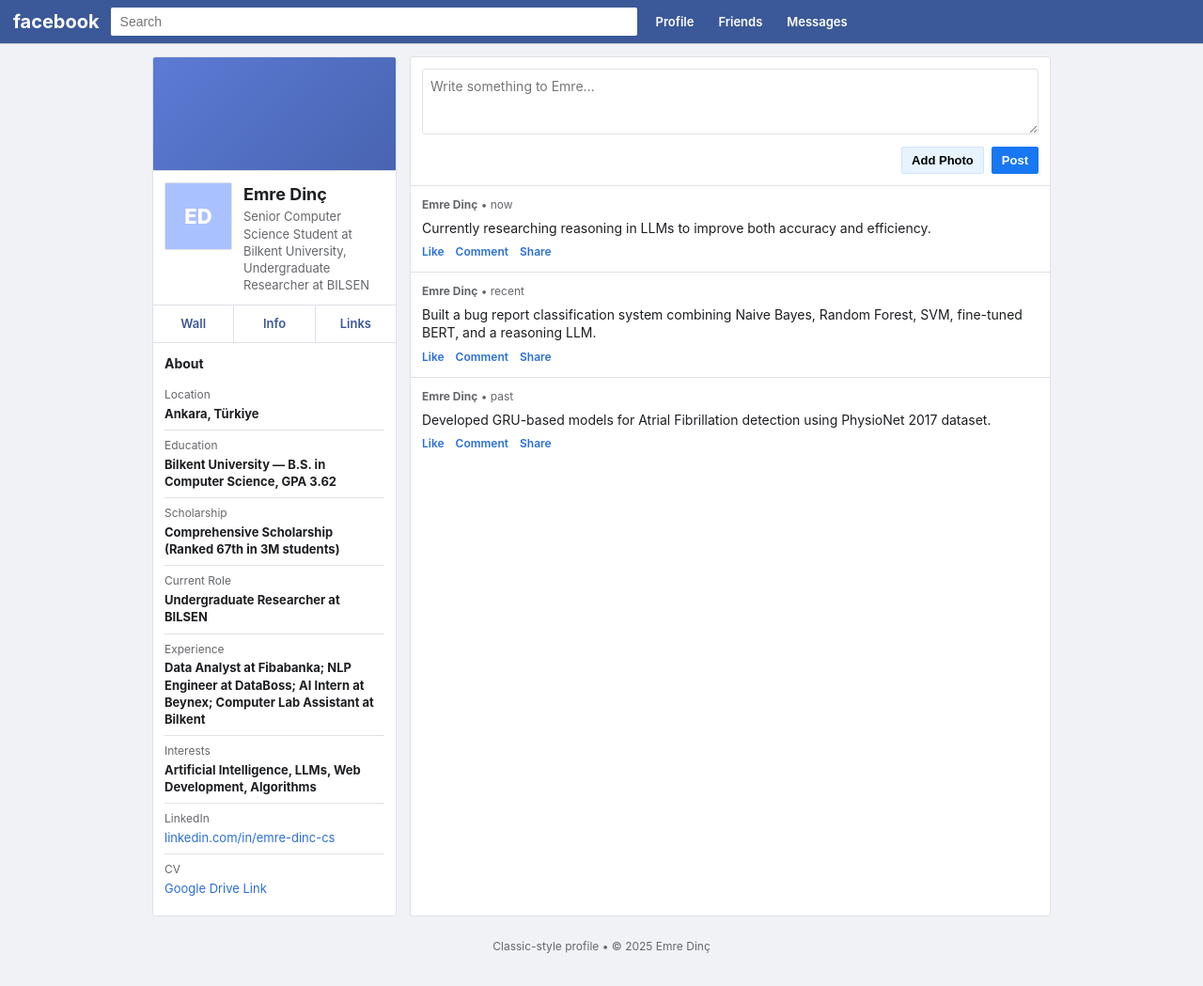
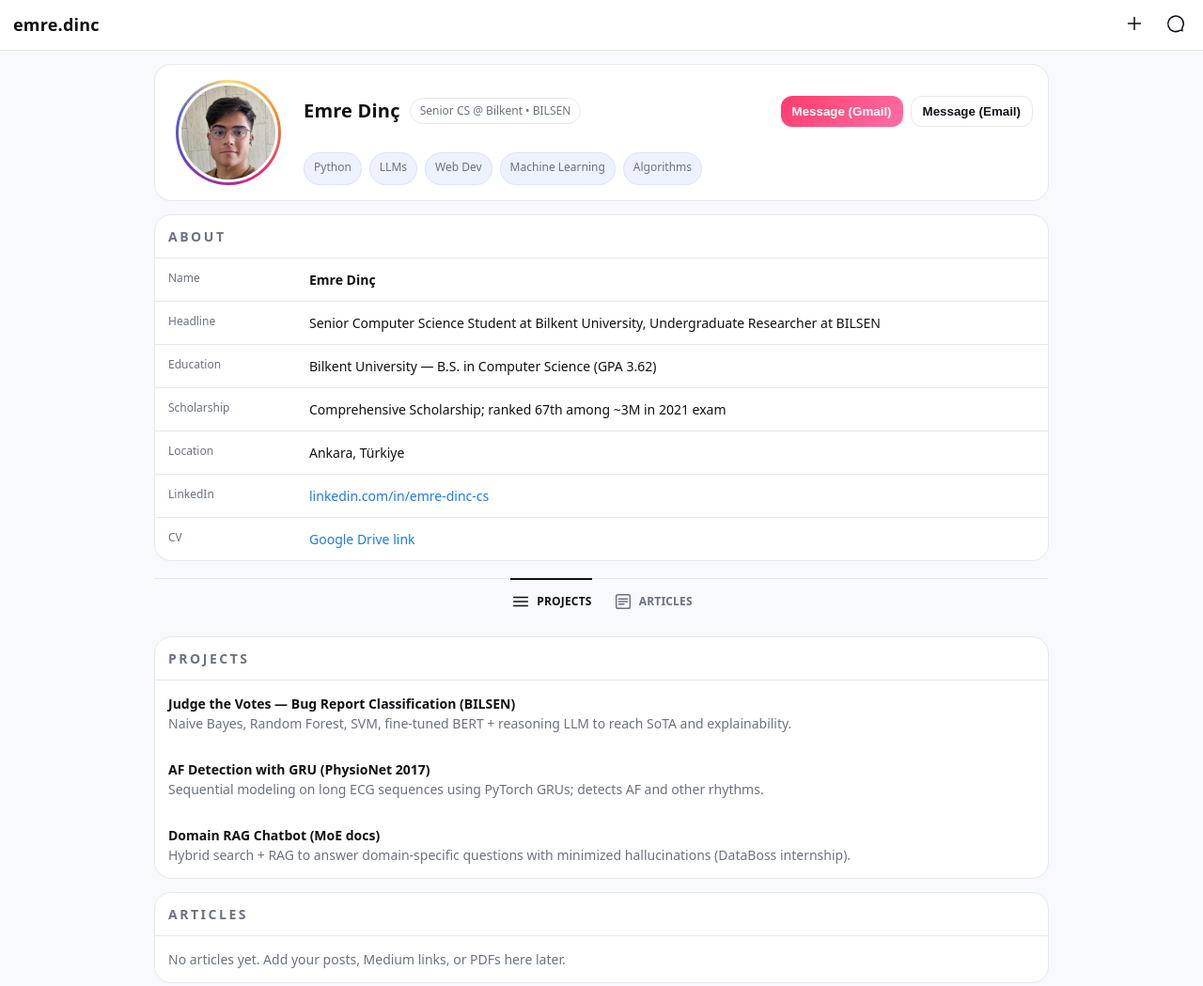
Before and after one commit to EmreDinc10/emredinc10.github.io, a plain HTML site: page index.html in a window 1280 px wide. Shown: the whole page at 94% size. Drawn offline with Linux system fonts and the light colour scheme.

Commit message:
Implement code changes to enhance functionality and improve performance

```diff
--- a/index.html
+++ b/index.html
@@ -2,172 +2,257 @@
 <html lang="en">
 <head>
 <meta charset="utf-8" />
-  <meta name="viewport" content="width=device-width, initial-scale=1" />
-  <title>Emre Dinç — Profile</title>
+<meta name="viewport" content="width=device-width,initial-scale=1" />
+<title>Emre Dinç</title>
+<meta name="color-scheme" content="light dark" />
 <style>
+  /* ====== Theme (Instagram-inspired, more vibrant) ====== */
   :root{
-      --fb-blue:#3b5998;
-      --fb-blue-dark:#2d4373;
-      --fb-link:#2a6edb;
-      --border:#dfe1e6;
-      --text:#1c1e21;
-      --muted:#65676b;
-      --bg:#f0f2f5;
-      --card:#fff;
-      --btn:#e7f3ff;
-      --btn-border:#cfe3ff;
+    --bg: #f8f8ff;
+    --card: #ffffff;
+    --text: #0f1115;
+    --muted:#6b7280;
+    --border:#e6e8ee;
+    --ring1:#feda77; /* richer gradient ring */
+    --ring2:#f58529;
+    --ring3:#dd2a7b;
+    --ring4:#8134af;
+    --ring5:#515bd4;
+    --accent:#ff3b6a;  /* primary accent for actions */
+    --accent-2:#1f7aec; /* secondary accent for buttons/links */
+    --chip:#eef2ff;
+    --chip-border:#dbe1ff;
   }
+  @media (prefers-color-scheme: dark){
+    :root{
+      --bg:#0a0b0e; --card:#101214; --text:#e7e9ee;
+      --muted:#a1a1aa; --border:#1c1f26; --chip:#131826; --chip-border:#1f2940;
+    }
+  }
+
+  /* ====== Base ====== */
   *{box-sizing:border-box}
+  html,body{height:100%}
   body{
     margin:0;
-      font:14px/1.4 -apple-system,BlinkMacSystemFont,"Segoe UI",Roboto,Helvetica,Arial,sans-serif;
-      background:var(--bg);
-      color:var(--text);
+    /* Rounded/system font to better match Instagram’s feel */
+    font:14px/1.5 ui-rounded, system-ui, -apple-system, "Segoe UI", Roboto, Helvetica, Arial, sans-serif;
+    background:var(--bg); color:var(--text);
+    -webkit-font-smoothing:antialiased; -moz-osx-font-smoothing:grayscale;
   }
-    .topbar{
-      position:sticky; top:0; z-index:100;
-      background:var(--fb-blue);
-      color:#fff;
-      display:flex; align-items:center; gap:12px;
-      padding:8px 14px;
-      box-shadow:0 1px 0 rgba(0,0,0,.15);
+  a{color:var(--accent-2); text-decoration:none}
+  img{display:block; max-width:100%}
+
+  /* ====== Top bar ====== */
+  .top{
+    position:sticky; top:0; z-index:50;
+    background:var(--card); border-bottom:1px solid var(--border);
+    display:flex; align-items:center; justify-content:space-between;
+    padding:10px 14px;
   }
-    .logo{font-weight:700;font-size:20px;text-transform:lowercase;}
-    .search{flex:1;display:flex;align-items:center;gap:8px;max-width:560px;background:#fff;color:#111;border-radius:2px;padding:6px 8px;}
-    .search input{border:0;outline:0;flex:1;font-size:14px;background:transparent;}
-    .top-actions{display:flex;gap:10px;align-items:center;}
-    .top-actions a{color:#fff;text-decoration:none;font-weight:600;font-size:13px;padding:6px 8px;border-radius:2px;}
-    .top-actions a:hover{background:var(--fb-blue-dark);}
-    .container{max-width:980px;margin:14px auto;padding:0 12px;display:grid;grid-template-columns:260px 1fr;gap:14px;}
-    .card{background:var(--card);border:1px solid var(--border);border-radius:3px;overflow:hidden;}
-    .profile-card .cover{height:120px;background:linear-gradient(135deg,#5b7bd5,#4864b1);}
-    .profile-info{display:flex;gap:12px;padding:12px;border-top:1px solid var(--border);}
-    .avatar{width:72px;height:72px;border-radius:2px;background:#aac1ff;border:1px solid var(--border);flex:0 0 72px;display:flex;align-items:center;justify-content:center;color:#fff;font-weight:800;font-size:22px;}
-    .name{font-size:18px;font-weight:700;margin:0}
-    .subtitle{color:var(--muted);margin:2px 0 0;font-size:13px}
-    .menu{border-top:1px solid var(--border);display:flex;}
-    .menu a{flex:1;text-align:center;padding:10px 8px;text-decoration:none;color:var(--fb-blue);font-weight:600;font-size:13px;border-right:1px solid var(--border);}
-    .menu a:last-child{border-right:0}
-    .menu a:hover{background:#f6f7f9}
-    .about{padding:12px;border-top:1px solid var(--border)}
-    .about h3{margin:0 0 8px;font-size:14px}
-    .about ul{list-style:none;margin:0;padding:0}
-    .about li{padding:8px 0;border-top:1px solid var(--border);font-size:13px}
-    .about li:first-child{border-top:0}
-    .about .label{color:var(--muted);display:block;font-size:12px;margin-bottom:2px}
-    .about a{color:var(--fb-link);text-decoration:none}
-    .about a:hover{text-decoration:underline}
-    .composer{padding:12px}
-    .composer textarea{width:100%;min-height:70px;resize:vertical;border:1px solid var(--border);border-radius:3px;padding:8px;font:inherit;background:#fff;}
-    .composer .actions{display:flex;justify-content:flex-end;gap:8px;margin-top:8px;}
-    .btn{border:1px solid var(--btn-border);background:var(--btn);padding:6px 10px;border-radius:2px;font-weight:600;font-size:13px;cursor:pointer;}
-    .btn.primary{background:#1877f2;border-color:#1877f2;color:#fff}
-    .post{padding:12px;border-top:1px solid var(--border);}
-    .post .meta{color:var(--muted);font-size:12px;margin-bottom:6px}
-    .post .content{font-size:14px}
-    .post .actions{margin-top:8px;display:flex;gap:12px}
-    .post .link{color:var(--fb-link);text-decoration:none;font-weight:600;font-size:12px}
-    .post .link:hover{text-decoration:underline}
-    footer{max-width:980px;margin:24px auto 40px;padding:0 12px;color:var(--muted);font-size:12px;text-align:center;}
-    @media (max-width:800px){.container{grid-template-columns:1fr}}
+  .brand{font-weight:800; font-size:18px; letter-spacing:.2px}
+  .top .actions{display:flex; gap:14px}
+  .icon-btn{background:transparent; border:0; padding:4px; cursor:pointer; color:var(--text)}
+  .icon{width:22px; height:22px; display:inline-block}
+
+  /* ====== Layout ====== */
+  .wrap{max-width:980px; margin:0 auto; padding:14px}
+  .stack{display:grid; gap:14px}
+
+  /* ====== Profile header ====== */
+  .profile{
+    background:var(--card); border:1px solid var(--border); border-radius:18px;
+    padding:16px; display:grid; grid-template-columns:124px 1fr; gap:18px;
+  }
+  .avatar-wrap{
+    place-self:center;
+    width:112px; height:112px; border-radius:50%;
+    background:
+      conic-gradient(var(--ring1),var(--ring2),var(--ring3),var(--ring4),var(--ring5),var(--ring1));
+    padding:3px;
+  }
+  .avatar{
+    border-radius:50%; width:100%; height:100%; object-fit:cover;
+    background:linear-gradient(180deg,#e5e7eb,#c7cbd3);
+    border:3px solid var(--card);
+  }
+  .profile-main{display:grid; gap:10px}
+  .row{display:flex; align-items:center; gap:10px; flex-wrap:wrap}
+  .name{font-weight:900; font-size:20px; letter-spacing:.2px}
+  .badge{font-size:12px; color:var(--muted); border:1px solid var(--border); padding:4px 10px; border-radius:999px}
+  .cta{margin-left:auto; display:flex; gap:8px}
+  .btn{
+    border:1px solid var(--border); background:var(--card);
+    padding:8px 12px; border-radius:12px; font-weight:700; cursor:pointer; color:var(--text)
+  }
+  .btn.primary{
+    background:linear-gradient(135deg,var(--accent),#ff6ea8);
+    color:#fff; border:0;
+  }
+  .chips{display:flex; gap:8px; flex-wrap:wrap}
+  .chip{background:var(--chip); border:1px solid var(--chip-border); padding:6px 10px; border-radius:999px; font-size:12px; color:var(--muted)}
+
+  /* ====== About (Facebook-like list) ====== */
+  .card{background:var(--card); border:1px solid var(--border); border-radius:18px; overflow:hidden}
+  .card h2{font-size:14px; text-transform:uppercase; letter-spacing:.18em; color:var(--muted); padding:12px 14px; margin:0; border-bottom:1px solid var(--border)}
+  .list{list-style:none; margin:0; padding:0}
+  .list li{display:grid; grid-template-columns:140px 1fr; gap:10px; padding:12px 14px; border-top:1px solid var(--border)}
+  .list li:first-child{border-top:0}
+  .label{color:var(--muted); font-size:12px}
+  .value b{font-weight:800}
+
+  /* ====== Tabs ====== */
+  .tabs{
+    display:flex; gap:22px; justify-content:center;
+    margin-top:4px; border-top:1px solid var(--border);
+  }
+  .tab{
+    display:flex; align-items:center; gap:6px; padding:12px 0;
+    color:var(--muted); font-weight:800; text-transform:uppercase; letter-spacing:.2px; font-size:12px
+  }
+  .tab.active{color:var(--text); border-top:2px solid var(--text); margin-top:-1px}
+
+  /* ====== Grids ====== */
+  .grid{display:grid; grid-template-columns:repeat(3,1fr); gap:8px; padding:12px}
+  .tile{
+    background:linear-gradient(180deg,#eceff6,#d8ddea);
+    aspect-ratio:1/1; border-radius:12px; overflow:hidden; border:1px solid var(--border);
+    position:relative;
+  }
+  .tile img{width:100%; height:100%; object-fit:cover}
+
+  /* ====== Cards ====== */
+  .item{padding:14px}
+  .item b{font-weight:900}
+  .muted{color:var(--muted)}
+
+  /* ====== Bottom bar ====== */
+  .bottom{
+    position:sticky; bottom:0; z-index:40;
+    background:var(--card); border-top:1px solid var(--border);
+    display:flex; justify-content:space-around; padding:8px 8px env(safe-area-inset-bottom, 0);
+  }
+
+  /* ====== Responsive ====== */
+  @media (max-width:860px){ .profile{grid-template-columns:100px 1fr} }
+  @media (max-width:640px){
+    .wrap{padding:10px}
+    .grid{gap:6px}
+    .list li{grid-template-columns:120px 1fr}
+  }
 </style>
 </head>
 <body>
-  <div class="topbar">
-    <div class="logo">facebook</div>
-    <div class="search"><input type="search" placeholder="Search"></div>
-    <div class="top-actions">
-      <a href="#profile">Profile</a>
-      <a href="#friends">Friends</a>
-      <a href="#messages">Messages</a>
+  <!-- Top -->
+  <header class="top">
+    <div class="brand">emre.dinc</div>
+    <div class="actions">
+      <button class="icon-btn" aria-label="Create">
+        <svg class="icon" viewBox="0 0 24 24" fill="none"><path d="M12 5v14M5 12h14" stroke="currentColor" stroke-width="1.7" stroke-linecap="round"/></svg>
+      </button>
+      <button class="icon-btn" aria-label="Messages" id="msgTop">
+        <svg class="icon" viewBox="0 0 24 24" fill="none"><path d="M21 12a8.96 8.96 0 0 1-1.3 4.7c-.3.5-.5 1.1-.4 1.7l.3 1.9-1.9-.3c-.6-.1-1.2.1-1.7.4A9 9 0 1 1 21 12Z" stroke="currentColor" stroke-width="1.7" stroke-linecap="round"/></svg>
+      </button>
+    </div>
+  </header>
+
+  <main class="wrap stack">
+    <!-- Profile header -->
+    <section class="profile" aria-labelledby="name">
+      <div class="avatar-wrap">
+        <img class="avatar" src="profile-2.jpeg" alt="Profile picture of Emre Dinç" />
+      </div>
+      <div class="profile-main">
+        <div class="row">
+          <h1 id="name" class="name">Emre Dinç</h1>
+          <span class="badge">Senior CS @ Bilkent • BILSEN</span>
+          <div class="cta">
+            <!-- Message buttons -->
+            <button class="btn primary" id="gmailBtn">Message (Gmail)</button>
+            <button class="btn" id="mailtoBtn">Message (Email)</button>
           </div>
         </div>
-
-  <div class="container" id="profile">
-    <aside class="card profile-card">
-      <div class="cover"></div>
-      <div class="profile-info">
-        <div class="avatar">ED</div>
-        <div>
-          <h1 class="name">Emre Dinç</h1>
-          <p class="subtitle">Senior Computer Science Student at Bilkent University, Undergraduate Researcher at BILSEN</p>
+        <div class="chips">
+          <span class="chip">Python</span>
+          <span class="chip">LLMs</span>
+          <span class="chip">Web Dev</span>
+          <span class="chip">Machine Learning</span>
+          <span class="chip">Algorithms</span>
         </div>
       </div>
-      <nav class="menu">
-        <a href="#wall">Wall</a>
-        <a href="#info">Info</a>
-        <a href="#links">Links</a>
+    </section>
+
+    <!-- About (Facebook-like list; includes CV link) -->
+    <section class="card" aria-label="About">
+      <h2>About</h2>
+      <ul class="list">
+        <li><span class="label">Name</span><span class="value"><b>Emre Dinç</b></span></li>
+        <li><span class="label">Headline</span><span class="value">Senior Computer Science Student at Bilkent University, Undergraduate Researcher at BILSEN</span></li>
+        <li><span class="label">Education</span><span class="value">Bilkent University — B.S. in Computer Science (GPA 3.62)</span></li>
+        <li><span class="label">Scholarship</span><span class="value">Comprehensive Scholarship; ranked 67th among ~3M in 2021 exam</span></li>
+        <li><span class="label">Location</span><span class="value">Ankara, Türkiye</span></li>
+        <li><span class="label">LinkedIn</span><span class="value"><a href="https://www.linkedin.com/in/emre-dinc-cs/" target="_blank" rel="noopener">linkedin.com/in/emre-dinc-cs</a></span></li>
+        <li><span class="label">CV</span><span class="value"><a href="https://drive.google.com/file/d/13lbHEC_2ZLdad26lHHuXImvs6xGY5ktS/view" target="_blank" rel="noopener">Google Drive link</a></span></li>
+      </ul>
+    </section>
+
+    <!-- Tabs (Projects / Articles) -->
+    <nav class="tabs" aria-label="Sections">
+      <a class="tab active" href="#projects">
+        <svg class="icon" viewBox="0 0 24 24" fill="none"><path d="M4 7h16M4 12h16M4 17h16" stroke="currentColor" stroke-width="1.7" stroke-linecap="round"/></svg>
+        Projects
+      </a>
+      <a class="tab" href="#articles">
+        <svg class="icon" viewBox="0 0 24 24" fill="none"><rect x="4" y="4" width="16" height="16" rx="2" stroke="currentColor" stroke-width="1.6"/><path d="M7 9h10M7 12h10M7 15h6" stroke="currentColor" stroke-width="1.6" stroke-linecap="round"/></svg>
+        Articles
+      </a>
     </nav>
-      <div class="about" id="info">
-        <h3>About</h3>
-        <ul>
-          <li><span class="label">Location</span><strong>Ankara, Türkiye</strong></li>
-          <li><span class="label">Education</span><strong>Bilkent University — B.S. in Computer Science, GPA 3.62</strong></li>
-          <li><span class="label">Scholarship</span><strong>Comprehensive Scholarship (Ranked 67th in 3M students)</strong></li>
-          <li><span class="label">Current Role</span><strong>Undergraduate Researcher at BILSEN</strong></li>
-          <li><span class="label">Experience</span>
-            <strong>Data Analyst at Fibabanka; NLP Engineer at DataBoss; AI Intern at Beynex; Computer Lab Assistant at Bilkent</strong>
-          </li>
-          <li><span class="label">Interests</span><strong>Artificial Intelligence, LLMs, Web Development, Algorithms</strong></li>
-          <li><span class="label">LinkedIn</span><a href="https://www.linkedin.com/in/emre-dinc-cs/" target="_blank">linkedin.com/in/emre-dinc-cs</a></li>
-          <li><span class="label">CV</span><a href="https://drive.google.com/file/d/13lbHEC_2ZLdad26lHHuXImvs6xGY5ktS/view" target="_blank">Google Drive Link</a></li>
-        </ul>
-      </div>
-    </aside>
 
-    <main class="card" id="wall">
-      <div class="composer">
-        <textarea placeholder="Write something to Emre..."></textarea>
-        <div class="actions">
-          <button class="btn">Add Photo</button>
-          <button class="btn primary">Post</button>
+    <!-- Projects List -->
+    <section id="projects" class="card" aria-label="Projects">
+    <h2>Projects</h2>
+    <div class="item">
+        <b>Judge the Votes — Bug Report Classification (BILSEN)</b>
+        <div class="muted">
+        Naive Bayes, Random Forest, SVM, fine-tuned BERT + reasoning LLM to reach SoTA and explainability.
         </div>
     </div>
-
-      <div class="post">
-        <div class="meta"><strong>Emre Dinç</strong> • now</div>
-        <div class="content">
-          Currently researching reasoning in LLMs to improve both accuracy and efficiency.
-        </div>
-        <div class="actions">
-          <a href="#" class="link">Like</a>
-          <a href="#" class="link">Comment</a>
-          <a href="#" class="link">Share</a>
+    <div class="item">
+        <b>AF Detection with GRU (PhysioNet 2017)</b>
+        <div class="muted">
+        Sequential modeling on long ECG sequences using PyTorch GRUs; detects AF and other rhythms.
         </div>
     </div>
-
-      <div class="post">
-        <div class="meta"><strong>Emre Dinç</strong> • recent</div>
-        <div class="content">
-          Built a bug report classification system combining Naive Bayes, Random Forest, SVM, fine-tuned BERT, and a reasoning LLM.
-        </div>
-        <div class="actions">
-          <a href="#" class="link">Like</a>
-          <a href="#" class="link">Comment</a>
-          <a href="#" class="link">Share</a>
+    <div class="item">
+        <b>Domain RAG Chatbot (MoE docs)</b>
+        <div class="muted">
+        Hybrid search + RAG to answer domain-specific questions with minimized hallucinations (DataBoss internship).
         </div>
     </div>
+    </section>
 
-      <div class="post">
-        <div class="meta"><strong>Emre Dinç</strong> • past</div>
-        <div class="content">
-          Developed GRU-based models for Atrial Fibrillation detection using PhysioNet 2017 dataset.
+
+    <!-- Articles Panel (to be populated later) -->
+    <section id="articles" class="card" aria-label="Articles">
+      <h2>Articles</h2>
+      <div class="item muted">
+        No articles yet. Add your posts, Medium links, or PDFs here later.
       </div>
-        <div class="actions">
-          <a href="#" class="link">Like</a>
-          <a href="#" class="link">Comment</a>
-          <a href="#" class="link">Share</a>
-        </div>
-      </div>
+    </section>
   </main>
-  </div>
 
-  <footer>
-    Classic-style profile • © <span id="year"></span> Emre Dinç
-  </footer>
 
   <script>
-    document.getElementById('year').textContent = new Date().getFullYear();
+    /* ====== Configure your email ONCE here ====== */
+    const EMAIL = "yourname@gmail.com"; // <-- change to your Gmail (e.g., emreXXXXX@gmail.com)
+
+    // Buttons: Gmail compose (web) and default mail client
+    const gmailURL = `https://mail.google.com/mail/?view=cm&fs=1&to=${encodeURIComponent(EMAIL)}`;
+    const mailtoURL = `mailto:${EMAIL}`;
+
+    document.getElementById('gmailBtn').addEventListener('click', () => window.open(gmailURL, '_blank', 'noopener'));
+    document.getElementById('mailtoBtn').addEventListener('click', () => window.location.href = mailtoURL);
+    document.getElementById('msgTop').addEventListener('click', () => window.open(gmailURL, '_blank', 'noopener'));
   </script>
 </body>
 </html>
```
Also changed, not shown: profile-2.jpeg (added), profile.jpg (added). Lines whose indentation alone changed are shown as unchanged.
